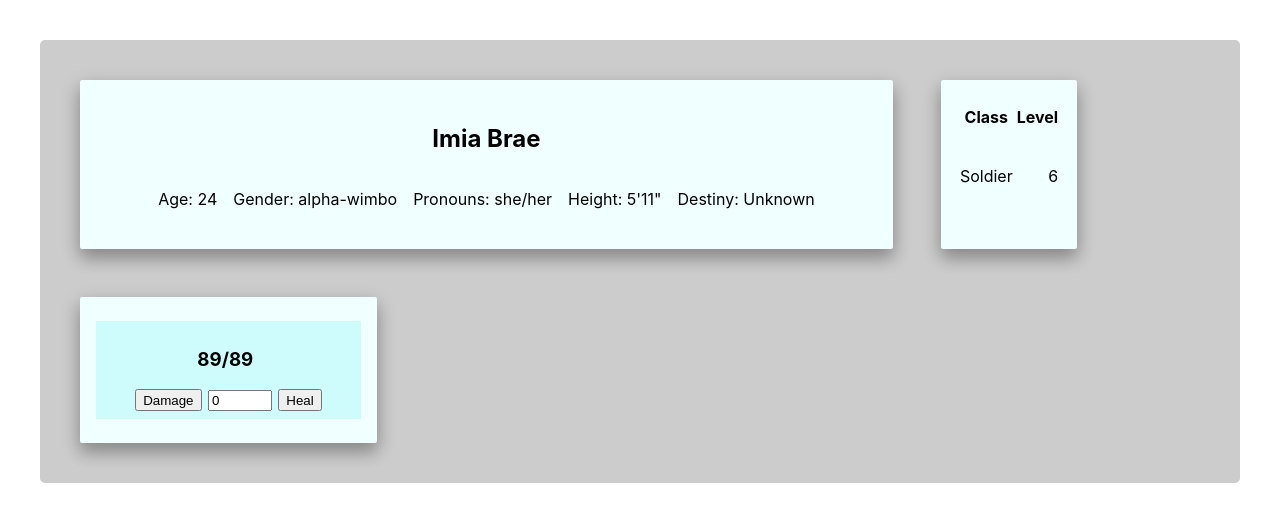
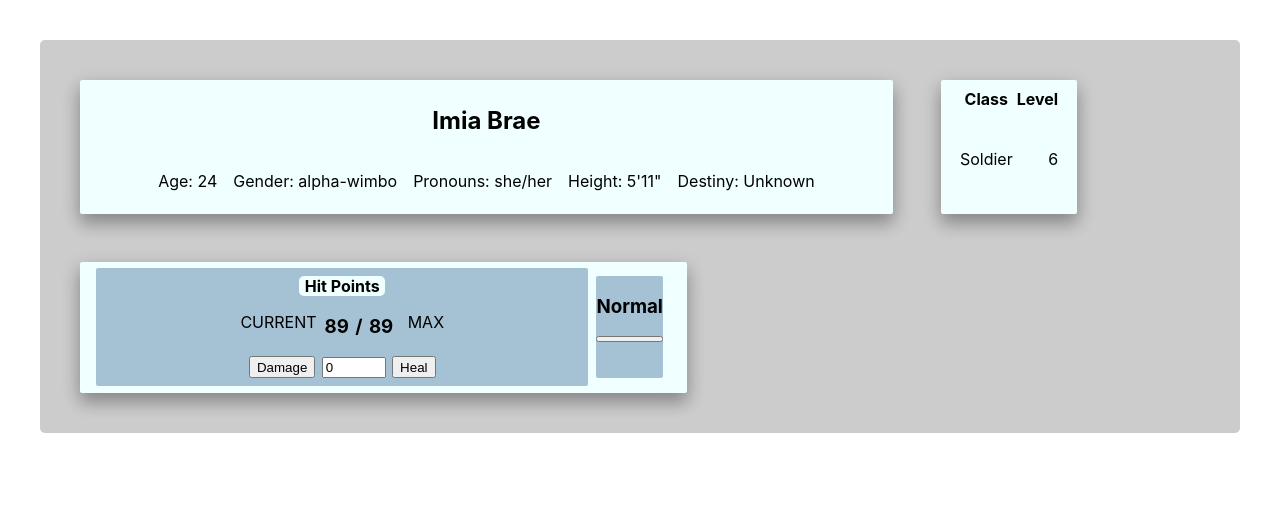
Before and after one commit to Olive251/CharacterKit-SWSE, a Next.js app: page /sampleCharacterSheet in a window 1280 px wide. Shown: the top 522 px of the page. Built offline with nearby package versions, Linux system fonts and the light colour scheme.

Commit message:
work on styling

```diff
--- /dev/null
+++ b/components/characterSheet/ConditionTracker.jsx
@@ -0,0 +1,19 @@
+import styles from '../../styles/CharacterSheet.module.css';
+import {useState, useEffect} from 'react';
+
+const ConditionTracker = ({condition}) => {
+
+    return(
+        <div className={styles.conditionTracker}>
+
+            <div className={styles.conditionCard}>
+            <h3>Normal</h3>
+            <button onClick={()=> {
+
+            }}> </button>
+        </div>
+        </div>
+    )
+}
+
+export default ConditionTracker;
--- a/components/characterSheet/hitPointsCard.jsx
+++ b/components/characterSheet/hitPointsCard.jsx
@@ -13,8 +13,12 @@ const HitPointsCard = ({hp}) => {
     return (
         <div className={styles.hpCard}>
 
+            <h4>Hit Points</h4>
+
             <div className={styles.currentHPDisplay}>
-                <h3>{currentHP}/{hp.maxHP}</h3>
+                <p>CURRENT</p><br/>
+                <h3>{currentHP}</h3><br/><h3>/</h3><br/><h3>{hp.maxHP}</h3>
+                <br/><p>MAX</p>
             </div>
             <br/>
 
--- a/components/characterSheet/hp.jsx
+++ b/components/characterSheet/hp.jsx
@@ -1,15 +1,17 @@
 import styles from '../../styles/CharacterSheet.module.css';
 import {useState, useEffect} from 'react';
 import HitPointsCard from './hitPointsCard';
+import ConditionTracker from './ConditionTracker';
 
 
 const HP = ({hp}) => {
     let HP = hp;
+    let condition = hp.condition;
+
     return (
         <div className={styles.section}>
             <HitPointsCard hp={HP}/>
-
-
+            <ConditionTracker condition={condition}/>
         </div>
     )
 }
--- a/pages/sampleCharacterSheet.js
+++ b/pages/sampleCharacterSheet.js
@@ -21,7 +21,7 @@ const CharacterSheet = () => {
         hp: {
             maxHP: 89,
             current: 89,
-            conditionTrack: 0,
+            condition: 0,
         },
     });
 
--- a/styles/CharacterSheet.module.css
+++ b/styles/CharacterSheet.module.css
@@ -17,8 +17,8 @@
     justify-content: center;
     background-color: azure;
     padding: 1rem;
-    padding-top: 1.5rem;
-    padding-bottom: 1.5rem;
+    padding-top: .4rem;
+    padding-bottom: .4rem;
     border-radius: 2px;
     box-shadow: 0 10px 16px 0 rgba(0,0,0,0.2),0 6px 20px 0 rgba(0,0,0,0.19) !important;
     margin: 1.5rem;
@@ -43,24 +43,46 @@
 }
 
 .hpCard {
-    padding: .5rem;
+    padding-top:.5rem;
+    padding-bottom:.5rem;
     display: flex;
     flex-direction: row;
     flex-wrap: wrap;
     justify-content: center;
-    background-color: rgb(206, 252, 252);
+    background-color: rgb(165, 193, 212);
+    border-radius: 2px;
+    max-width: fit-content;
 }
-.hpCard h3 {
+.hpCard h3{
     margin-inline-end: .4rem;
     text-align: center;
+
+}
+.hpCard h4 {
+    background-color: azure;
+    border-radius: 5px;
+    padding-inline: .35rem;
+    margin: 0;
 }
 .hpCard input {
     margin-inline: .4rem;
     width: 4rem;
 }
 .currentHPDisplay {
-    width: 100%;
+    width: 90%;
     display: flex;
     flex-direction: row;
     justify-content: center;
 }
+.conditionTracker{
+    display:flex;
+    flex-direction: row;
+    justify-content: space-between;
+    margin: .5rem;
+}
+.conditionCard{
+    display:flex;
+    flex-direction: column;
+    background-color: rgb(165, 193, 212);
+    border-radius: 2px;
+}
```
Also changed, not shown: lib/data/schemas/character.js.
